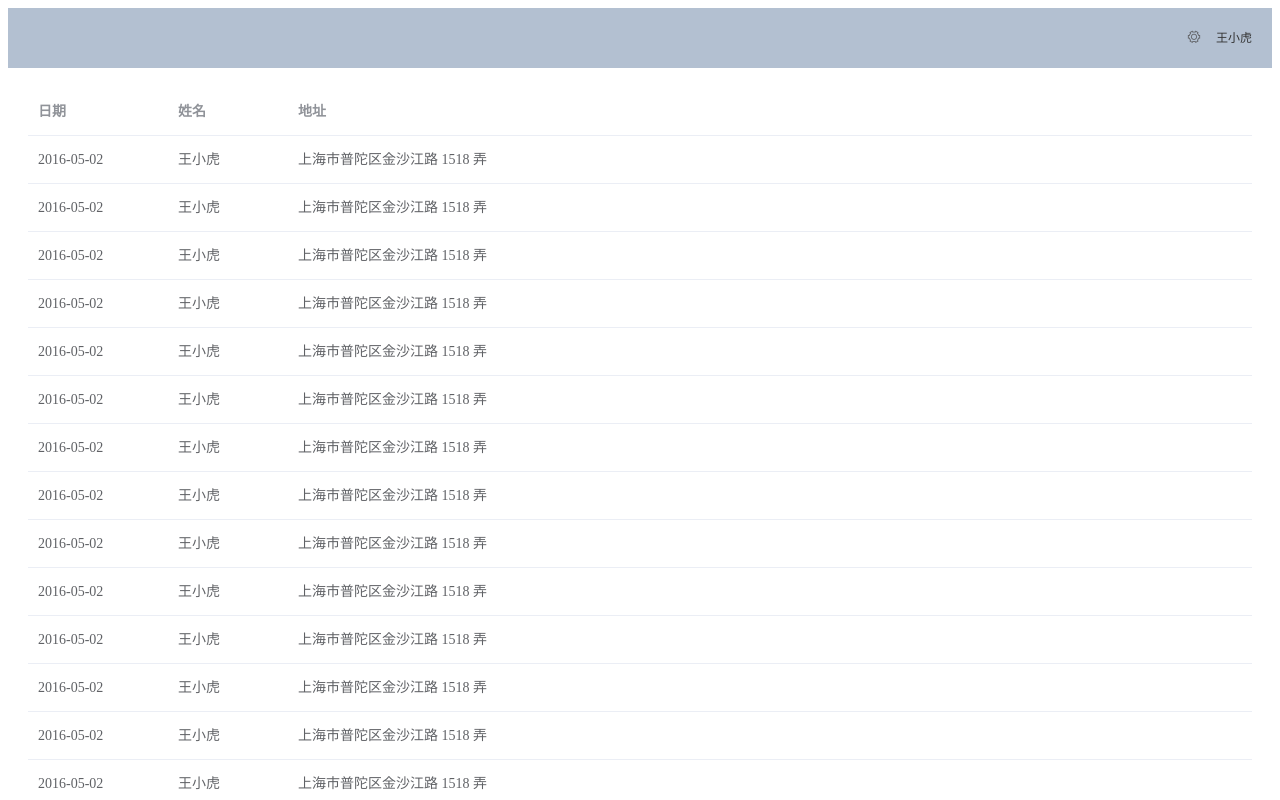
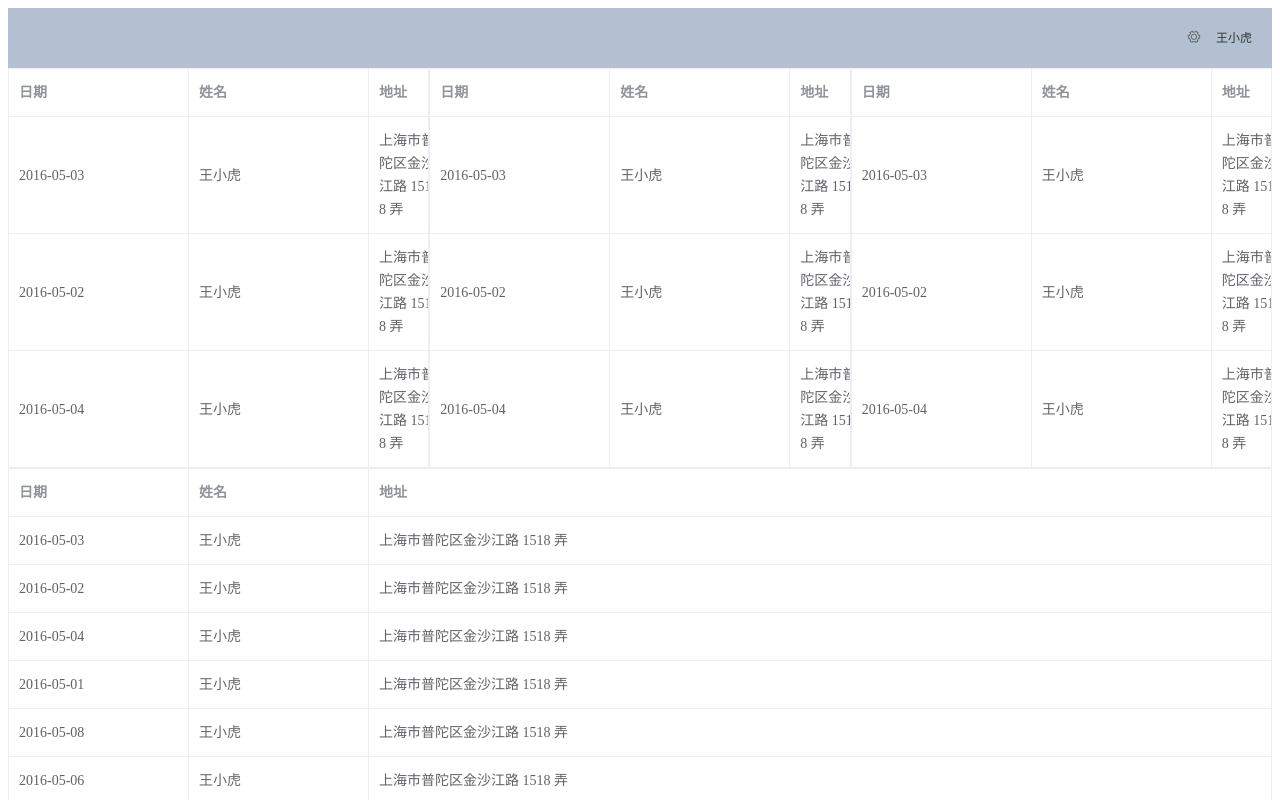
Before and after one commit to 2968629681/new, a Vue app: page /index in a window 1280 px wide. Shown: the top 800 px of the page. Built offline with nearby package versions, Linux system fonts and the light colour scheme.

Commit message:
配置代理

```diff
--- a/src/components/MainContent.vue
+++ b/src/components/MainContent.vue
@@ -1,26 +1,143 @@
 <template>
-  <el-main>
-        <el-table :data="tableData">
-          <el-table-column prop="date" label="日期" width="140">
+<div>
+  <div style="height:400px;display: flex">
+    <el-table
+      class="up"
+      :data="tableData"
+      height="100%"
+      border
+      style="width: 100%">
+      <el-table-column
+        prop="date"
+        label="日期"
+        width="180">
       </el-table-column>
-          <el-table-column prop="name" label="姓名" width="120">
+      <el-table-column
+        prop="name"
+        label="姓名"
+        width="180">
       </el-table-column>
-          <el-table-column prop="address" label="地址">
+      <el-table-column
+        prop="address"
+        label="地址">
       </el-table-column>
     </el-table>
-    </el-main>
+
+    <el-table
+      class="up"
+      :data="tableData"
+      height="100%"
+      border
+      style="width: 100%">
+      <el-table-column
+        prop="date"
+        label="日期"
+        width="180">
+      </el-table-column>
+      <el-table-column
+        prop="name"
+        label="姓名"
+        width="180">
+      </el-table-column>
+      <el-table-column
+        prop="address"
+        label="地址">
+      </el-table-column>
+    </el-table>
+
+    <el-table
+      class="up"
+      :data="tableData"
+      height="100%"
+      border
+      style="width: 100%">
+      <el-table-column
+        prop="date"
+        label="日期"
+        width="180">
+      </el-table-column>
+      <el-table-column
+        prop="name"
+        label="姓名"
+        width="180">
+      </el-table-column>
+      <el-table-column
+        prop="address"
+        label="地址">
+      </el-table-column>
+    </el-table>
+  </div>
+
+  <!-- 下面的表单 -->
+ <el-table
+    :data="tableData"
+    height="100%"
+    border
+    style="width: 100%"
+    >
+    <el-table-column
+      prop="date"
+      label="日期"
+      width="180">
+    </el-table-column>
+    <el-table-column
+      prop="name"
+      label="姓名"
+      width="180">
+    </el-table-column>
+    <el-table-column
+      prop="address"
+      label="地址">
+    </el-table-column>
+  </el-table>
+  <button @click="sub">123123123</button>
+</div>
+
 </template>
 
 <script>
+import axios from 'axios'
 export default {
     data(){
-        const item = {
+        return {
+        tableData: [{
+          date: '2016-05-03',
+          name: '王小虎',
+          address: '上海市普陀区金沙江路 1518 弄'
+        }, {
           date: '2016-05-02',
           name: '王小虎',
           address: '上海市普陀区金沙江路 1518 弄'
-      };
-      return {
-        tableData: Array(20).fill(item)
+        }, {
+          date: '2016-05-04',
+          name: '王小虎',
+          address: '上海市普陀区金沙江路 1518 弄'
+        }, {
+          date: '2016-05-01',
+          name: '王小虎',
+          address: '上海市普陀区金沙江路 1518 弄'
+        }, {
+          date: '2016-05-08',
+          name: '王小虎',
+          address: '上海市普陀区金沙江路 1518 弄'
+        }, {
+          date: '2016-05-06',
+          name: '王小虎',
+          address: '上海市普陀区金沙江路 1518 弄'
+        }, {
+          date: '2016-05-07',
+          name: '王小虎',
+          address: '上海市普陀区金沙江路 1518 弄'
+        }]
+      }
+    },
+    methods: {
+      sub(){
+        axios.post('/api/user/hello',{
+
+        }).then(function(res){
+          console.log(res)
+        })
       }
     }
 }
--- a/src/components/StatusBar.vue
+++ b/src/components/StatusBar.vue
@@ -3,7 +3,7 @@
         <el-dropdown>
           <i class="el-icon-setting" style="margin-right: 15px"></i>
           <el-dropdown-menu slot="dropdown">
-            <el-dropdown-item>查看</el-dropdown-item>
+            <el-dropdown-item >查看</el-dropdown-item>
             <el-dropdown-item>新增</el-dropdown-item>
             <el-dropdown-item>删除</el-dropdown-item>
           </el-dropdown-menu>
--- a/src/main.js
+++ b/src/main.js
@@ -5,10 +5,8 @@ import ElementUI from 'element-ui'
 import 'element-ui/lib/theme-chalk/index.css'
 Vue.use(ElementUI)
 
-// 引入axios
 import axios from 'axios';
-// 挂载到vue原型链上
-Vue.prototype.axios = axios;
+Vue.prototype.$axios = axios;
 
 // 引入router
 import router from 'vue-router'
--- a/vue.config.js
+++ b/vue.config.js
@@ -1,4 +1,16 @@
 const { defineConfig } = require('@vue/cli-service')
 module.exports = defineConfig({
-  transpileDependencies: true
+  transpileDependencies: true,
+  //vue-cli3.0 里面的 vue.config.js做配置
+  devServer: {
+    proxy: {
+        '/api': {
+            target: 'http://easytrader.niuwx.cn',  // 后台接口域名
+            ws: true,        //如果要代理 websockets，配置这个参数
+            secure: false,  // 如果是https接口，需要配置这个参数
+            changeOrigin: true,  //是否跨域
+        }
+    }
+  }
+
 })
```
Lines whose indentation alone changed are shown as unchanged.
